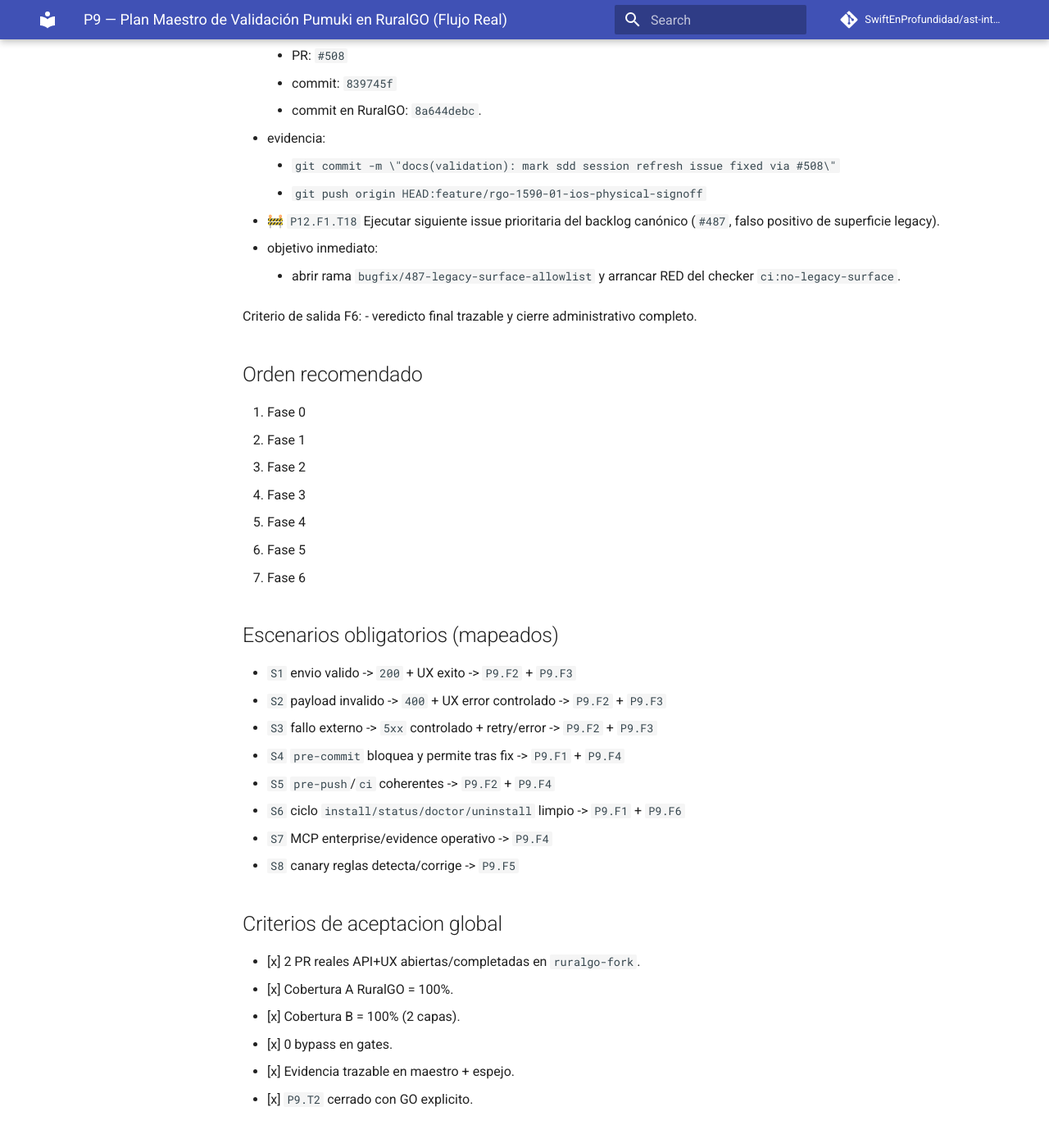
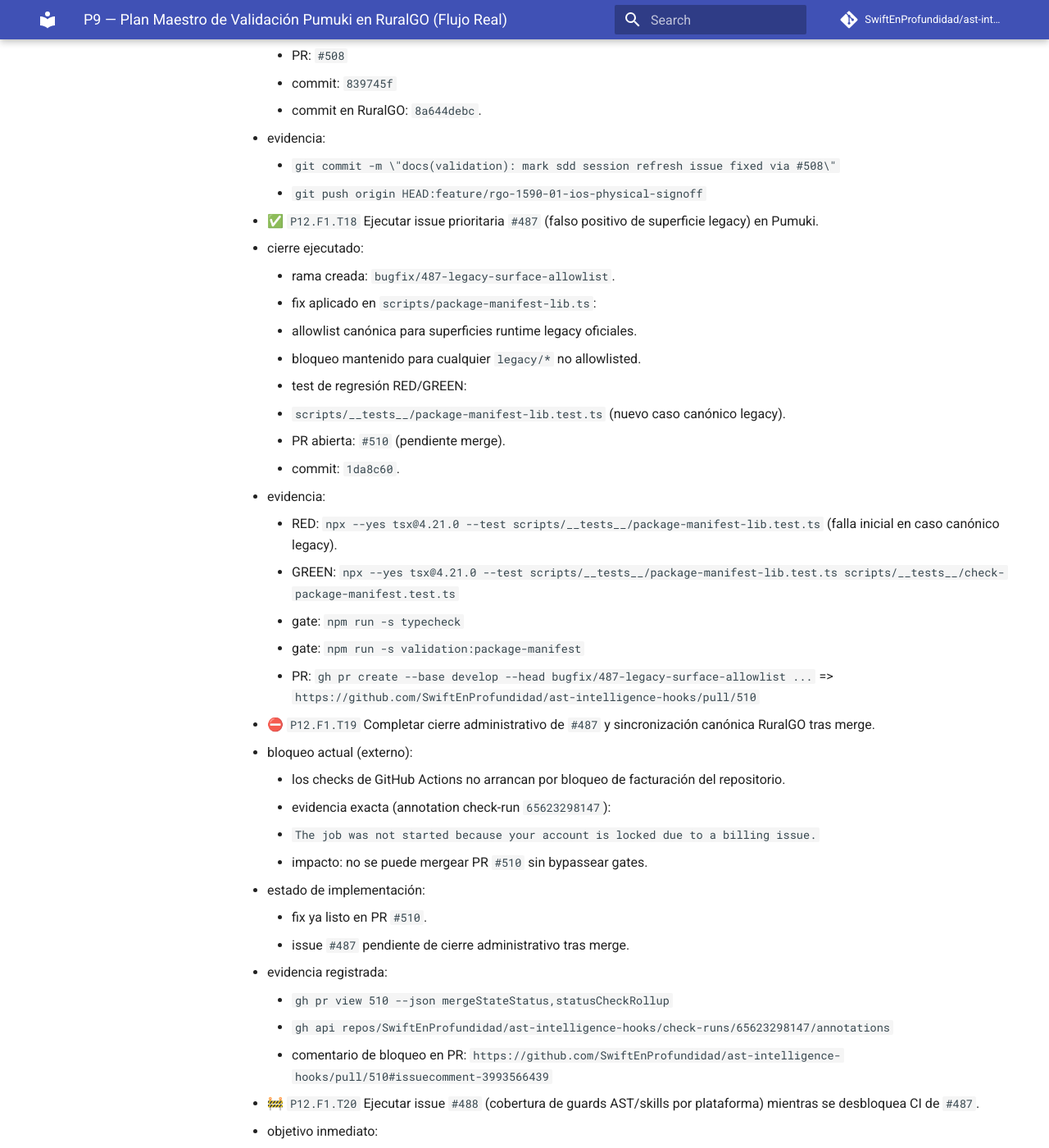
Before and after one commit to SwiftEnProfundidad/ast-intelligence-hooks, an MkDocs documentation site: the page built from docs/seguimiento-completo-validacion-ruralgo-03-03-2026.md, in a window 1280 px wide and 1400 px high, scrolled down 34327 px. Shown: the whole window at 82% size. Built offline with MkDocs 1.6.1 and Material for MkDocs 9.7.7, drawn with Linux system fonts in a browser that asks for light colours; comment, search, counter and statistics services are not loaded; some of the changed text lies outside the part shown.

Commit message:
fix: avoid false positives in legacy surface package checker (#510)
* fix(package-manifest): allow canonical legacy runtime surfaces

* docs(tracking): close T18 and move active task to T19

* docs(tracking): mark T19 blocked by CI billing lock and activate T20

```diff
--- a/docs/seguimiento-completo-validacion-ruralgo-03-03-2026.md
+++ b/docs/seguimiento-completo-validacion-ruralgo-03-03-2026.md
@@ -965,9 +965,39 @@ Criterio de salida F5:
   - evidencia:
     - `git commit -m \"docs(validation): mark sdd session refresh issue fixed via #508\"`
     - `git push origin HEAD:feature/rgo-1590-01-ios-physical-signoff`
-- 🚧 `P12.F1.T18` Ejecutar siguiente issue prioritaria del backlog canónico (`#487`, falso positivo de superficie legacy).
+- ✅ `P12.F1.T18` Ejecutar issue prioritaria `#487` (falso positivo de superficie legacy) en Pumuki.
+  - cierre ejecutado:
+    - rama creada: `bugfix/487-legacy-surface-allowlist`.
+    - fix aplicado en `scripts/package-manifest-lib.ts`:
+      - allowlist canónica para superficies runtime legacy oficiales.
+      - bloqueo mantenido para cualquier `legacy/*` no allowlisted.
+    - test de regresión RED/GREEN:
+      - `scripts/__tests__/package-manifest-lib.test.ts` (nuevo caso canónico legacy).
+    - PR abierta: `#510` (pendiente merge).
+    - commit: `1da8c60`.
+  - evidencia:
+    - RED: `npx --yes tsx@4.21.0 --test scripts/__tests__/package-manifest-lib.test.ts` (falla inicial en caso canónico legacy).
+    - GREEN: `npx --yes tsx@4.21.0 --test scripts/__tests__/package-manifest-lib.test.ts scripts/__tests__/check-package-manifest.test.ts`
+    - gate: `npm run -s typecheck`
+    - gate: `npm run -s validation:package-manifest`
+    - PR: `gh pr create --base develop --head bugfix/487-legacy-surface-allowlist ...` => `https://github.com/SwiftEnProfundidad/ast-intelligence-hooks/pull/510`
+- ⛔ `P12.F1.T19` Completar cierre administrativo de `#487` y sincronización canónica RuralGO tras merge.
+  - bloqueo actual (externo):
+    - los checks de GitHub Actions no arrancan por bloqueo de facturación del repositorio.
+    - evidencia exacta (annotation check-run `65623298147`):
+      - `The job was not started because your account is locked due to a billing issue.`
+    - impacto: no se puede mergear PR `#510` sin bypassear gates.
+  - estado de implementación:
+    - fix ya listo en PR `#510`.
+    - issue `#487` pendiente de cierre administrativo tras merge.
+  - evidencia registrada:
+    - `gh pr view 510 --json mergeStateStatus,statusCheckRollup`
+    - `gh api repos/SwiftEnProfundidad/ast-intelligence-hooks/check-runs/65623298147/annotations`
+    - comentario de bloqueo en PR: `https://github.com/SwiftEnProfundidad/ast-intelligence-hooks/pull/510#issuecomment-3993566439`
+- 🚧 `P12.F1.T20` Ejecutar issue `#488` (cobertura de guards AST/skills por plataforma) mientras se desbloquea CI de `#487`.
   - objetivo inmediato:
-    - abrir rama `bugfix/487-legacy-surface-allowlist` y arrancar RED del checker `ci:no-legacy-surface`.
+    - abrir rama `feature/488-platform-coverage-guards`.
+    - arrancar RED con test que falle para cobertura incompleta iOS/web/backend/android.
 
 Criterio de salida F6:
 - veredicto final trazable y cierre administrativo completo.
```
Also changed, not shown: docs/registro-maestro-de-seguimiento.md (+1 -1 lines), 2 other files.
